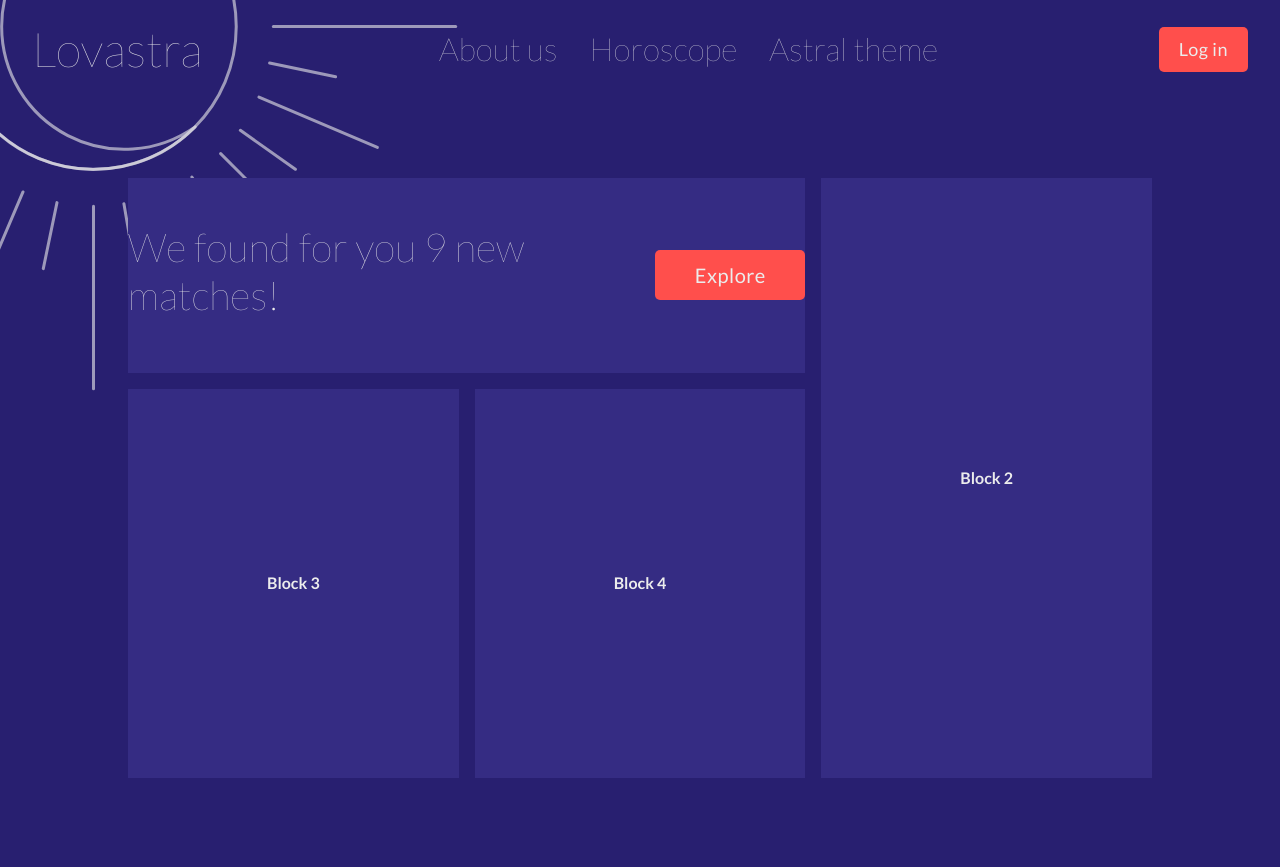
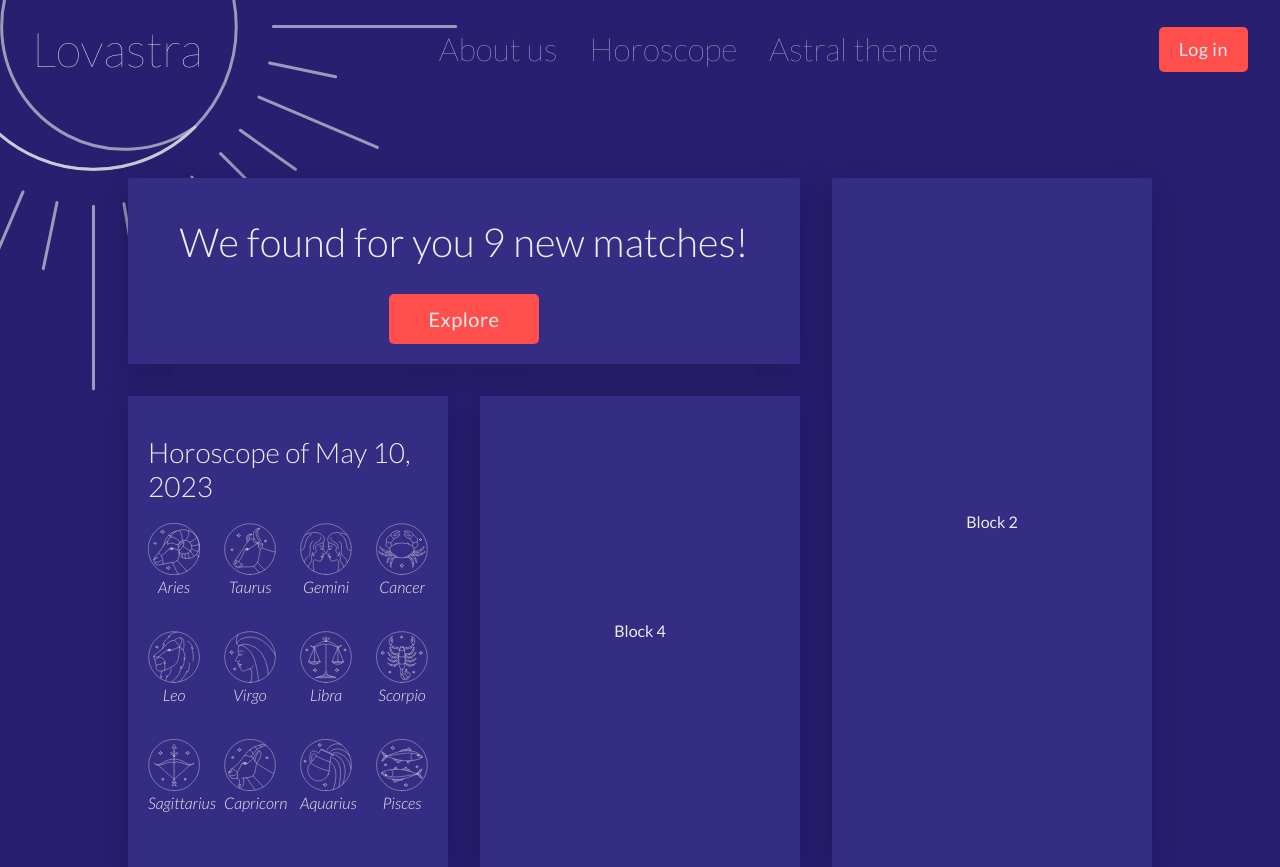
Before and after one commit to Jo-nana/lovastra, a React (Create React App) app: page /dashboard in a window 1280 px wide. Before the commit the page ends 800 px from the top, so only its background shows below. Built offline with nearby package versions, Linux system fonts and the light colour scheme; no server answers.

Commit message:
styling block 3

```diff
--- a/src/components/button/button.component.jsx
+++ b/src/components/button/button.component.jsx
@@ -11,6 +11,7 @@ const BUTTON_TYPES_CLASSES = {
 const Button = ({ children, buttonType, isDisabled, to, ...otherProps }) => {
   const buttonClass = `button-container ${BUTTON_TYPES_CLASSES[buttonType]}`;
 
+  // applying Link to the button component
   if (to) {
     return (
       <Link to={to} className={buttonClass} {...otherProps}>
--- a/src/components/routes/dashboard/dashboard.component.jsx
+++ b/src/components/routes/dashboard/dashboard.component.jsx
@@ -2,22 +2,53 @@ import './dashboard.styles.scss';
 import string from '../../../string';
 import Button from '../../button/button.component'
 
+import { signs } from '../../../signImages';
 
 const Dashboard = () => {
+  // variable to handle strings
+  const block1String = string.dashboard.block1;
+  const block3String = string.dashboard.block3;
 
-  const block1String = string.dashboard.block1;
+  //formated date of the day
+  const currentDate = new Date();
+  const options = {
+    year: 'numeric',
+    month: 'long',
+    day: 'numeric'
+  };
+  const formattedDate = currentDate.toLocaleDateString('en-US', options);
 
   return (
     <div className="dashboard-container">
       <div className="block block1">
-        <h1>{block1String.match}</h1>
+        <div className="block-header">
+          <h1>{block1String.match}</h1>
+        </div>
         <Button>
           {block1String.explore}
         </Button>
       </div>
-      <div className="block block2">Block 2</div>
-      <div className="block block3">Block 3</div>
-      <div className="block block4">Block 4</div>
+      <div className="block block2">
+        Block 2
+      </div>
+      <div className="block block3">
+        <h3 className="block-header">
+          {block3String.horoscope} {formattedDate}
+        </h3>
+        <div className="row">
+          {signs.map((sign) => (
+              <div className="col-md-3 mb-3" key={sign.name}>
+                <div className="small-card">
+                  <img src={sign.imgSrc} alt={sign.name} className="sign-image"/>
+                  <p>{sign.name}</p>
+                </div>
+              </div>
+            ))}
+        </div>
+      </div>
+      <div className="block block4">
+        Block 4
+      </div>
     </div>
   )
 }
--- a/src/components/routes/dashboard/dashboard.styles.scss
+++ b/src/components/routes/dashboard/dashboard.styles.scss
@@ -6,23 +6,29 @@
   display: grid;
   grid-template-columns: 1fr 1fr 1fr;
   grid-template-rows: 1fr 2fr;
-  gap: 1em;
+  gap: 2em;
   height: 600px;
 
   .block {
     display: flex;
+    flex-direction: column;
     justify-content: center;
     align-items: center;
     color: $secondary-color;
-    font-weight: bold;
     background: $secondary-background-color;
     z-index: 100;
     font-family: $lato;
+    padding: 20px;
+    box-shadow: rgba(21, 16, 59, 0.4) 0px 7px 29px 0px;
   }
 
   .block1 {
     grid-column: 1 / span 2;
     grid-row: 1;
+
+    h1{
+      font-weight: 300;
+    }
   }
 
   .block2 {
@@ -33,10 +39,30 @@
   .block3 {
     grid-column: 1;
     grid-row: 2;
+
+    .sign-image{
+      width: 100%;
+      height: auto;
+    }
+
+    .small-card{
+      cursor: pointer;
+      p{
+        text-align: center;
+        font-weight: 200;
+        font-style: italic;
+      }
+    }
   }
 
   .block4 {
     grid-column: 2;
     grid-row: 2;
   }
+
+  .block-header{
+    margin: 20px 0;
+    font-weight: 300;
+  }
+
 }
--- a/src/components/routes/horoscope/horoscope.component.jsx
+++ b/src/components/routes/horoscope/horoscope.component.jsx
@@ -5,6 +5,7 @@ import { HoroscopeContext } from '../../context/horoscope/horoscope.context';
 import './horoscope.styles.scss';
 import strings from '../../../string.js';
 
+// import signs Images
 import { signs } from '../../../signImages.js';
 
 const Horoscope = () => {
--- a/src/string.js
+++ b/src/string.js
@@ -93,7 +93,11 @@ const strings ={
 
     block1: {
       match: 'We found for you 9 new matches!',
-      explore: 'Explore'
+      explore: 'Explore',
+    },
+
+    block3: {
+      horoscope: 'Horoscope of'
     }
   }
 }
```
